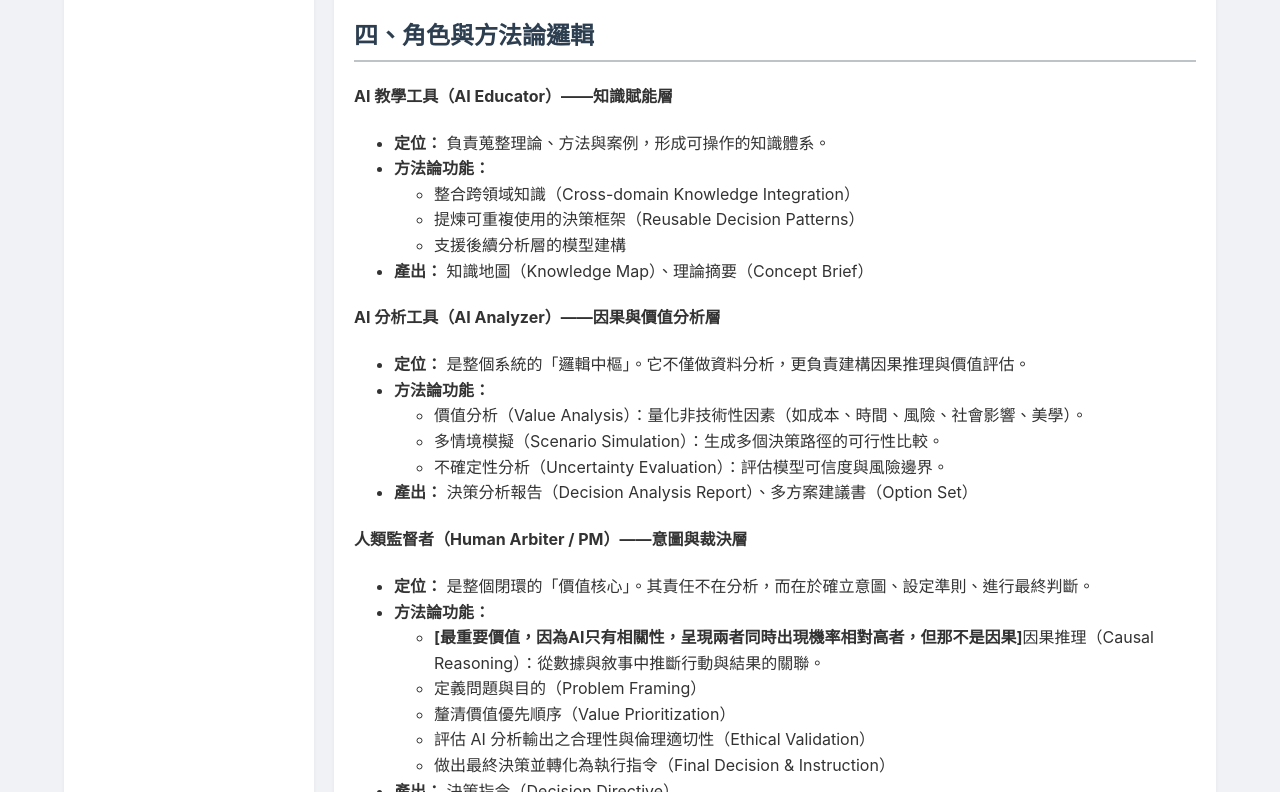
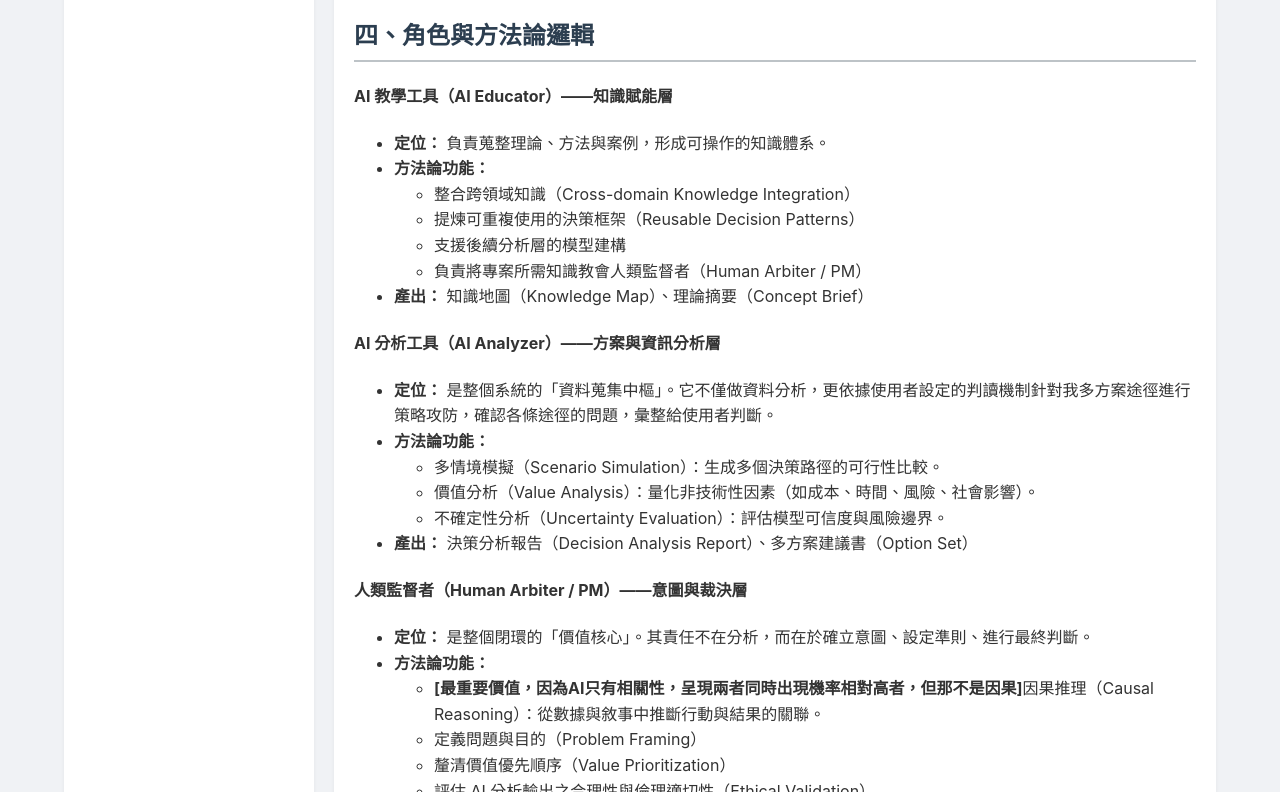
Before and after one commit to dksitn/my-resume-v1, a website: page cobots.html in a window 1280 px wide. Shown: the part 1709-2501 px from the top of the page. Drawn offline with Linux system fonts and the light colour scheme.

Commit message:
新增cobots.html6

```diff
--- a/cobots.html
+++ b/cobots.html
@@ -57,7 +57,7 @@
         <main class="main-content">
 
             <section>
-                <h2>一、核心原則</h2>
+                <h2>一、核心原則：人才是核心，AI是賦能與彙整方案的工具</h2>
                 <table class="responsive-table">
                     <thead>
                         <tr>
@@ -119,19 +119,19 @@
                             <li>整合跨領域知識（Cross-domain Knowledge Integration）</li>
                             <li>提煉可重複使用的決策框架（Reusable Decision Patterns）</li>
                             <li>支援後續分析層的模型建構</li>
+                            <li>負責將專案所需知識教會人類監督者（Human Arbiter / PM）</li>
                         </ul>
                     </li>
                     <li><strong>產出：</strong> 知識地圖（Knowledge Map）、理論摘要（Concept Brief）</li>
                 </ul>
 
-                <h4>AI 分析工具（AI Analyzer）——因果與價值分析層</h4>
+                <h4>AI 分析工具（AI Analyzer）——方案與資訊分析層</h4>
                 <ul>
-                    <li><strong>定位：</strong> 是整個系統的「邏輯中樞」。它不僅做資料分析，更負責建構因果推理與價值評估。</li>
+                    <li><strong>定位：</strong> 是整個系統的「資料蒐集中樞」。它不僅做資料分析，更依據使用者設定的判讀機制針對我多方案途徑進行策略攻防，確認各條途徑的問題，彙整給使用者判斷。</li>
                     <li><strong>方法論功能：</strong>
                         <ul>
-
-                            <li>價值分析（Value Analysis）：量化非技術性因素（如成本、時間、風險、社會影響、美學）。</li>
                             <li>多情境模擬（Scenario Simulation）：生成多個決策路徑的可行性比較。</li>
+                            <li>價值分析（Value Analysis）：量化非技術性因素（如成本、時間、風險、社會影響）。</li>
                             <li>不確定性分析（Uncertainty Evaluation）：評估模型可信度與風險邊界。</li>
                         </ul>
                     </li>
```
